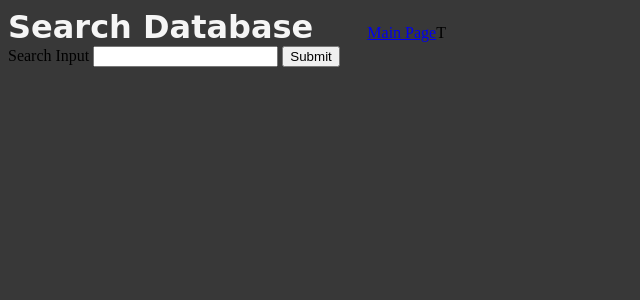
After one commit to DevonSmith-dot/sc_app, a Flask app: template templates/Search.html in a window 1280 px wide. The commit adds this page. Shown: the top 300 px of the page, without its empty margins (0-640 px from the left). Run offline with Flask 3, Linux system fonts and the light colour scheme; the template is opened without the code that fills it, so the values that code supplies are empty.

Commit message:
Search Database page
adding the page that you go to to search for results in the database

```diff
--- /dev/null
+++ b/static/main.css
@@ -0,0 +1,32 @@
+body{
+    background-color: rgb(56, 56, 56);
+}
+
+h1{
+    font-family: "Comic Sans MS";
+    color: whitesmoke;
+    display: inline;
+    margin-right: 50px;
+}
+
+li{
+    color: whitesmoke
+}
+
+table {
+  font-family: "Comic Sans MS";
+  border-collapse: collapse;
+  width: 100%;
+}
+
+td, th {
+  font-family: "Comic Sans MS";
+  border: 1px solid #dddddd;
+  text-align: left;
+  padding: 8px;
+  color: whitesmoke;
+}
+
+tr{
+  background-color: rgb(56, 56, 56);
+}
--- /dev/null
+++ b/templates/Search.html
@@ -0,0 +1,28 @@
+<!DOCTYPE html>
+
+
+<html lang="en">
+<head>
+    <link rel="stylesheet"
+    href="{{ url_for('static',
+    filename='main.css') }}">
+    <title>Flask User Input</title>
+</head>
+<body>
+
+<h1>Search Database</h1>
+
+<a href="/">Main Page</a>T</a>
+
+<form method="POST">
+    <lable for="username">Search Input</lable>
+    <input type="text" id="username" name="game_id" required>
+    <button type="submit">Submit</button>
+</form>
+
+{% if send_game %}
+    <p>"" {{ send_game }}!</p>
+{% endif %}
+
+</body>
+</html>
```
Also changed, not shown: templates/index.html (+24 -4 lines), static/index.css (deleted).
